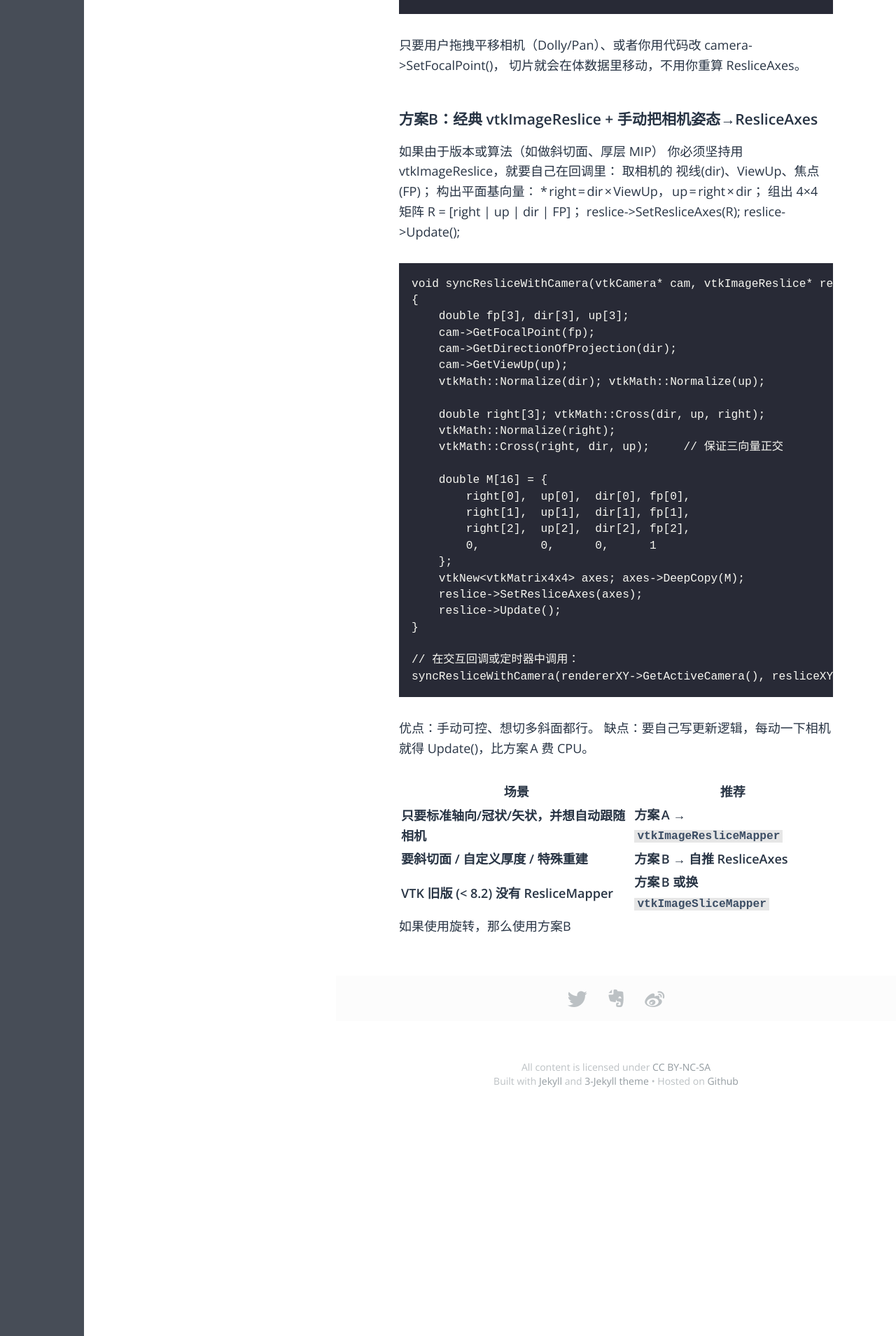
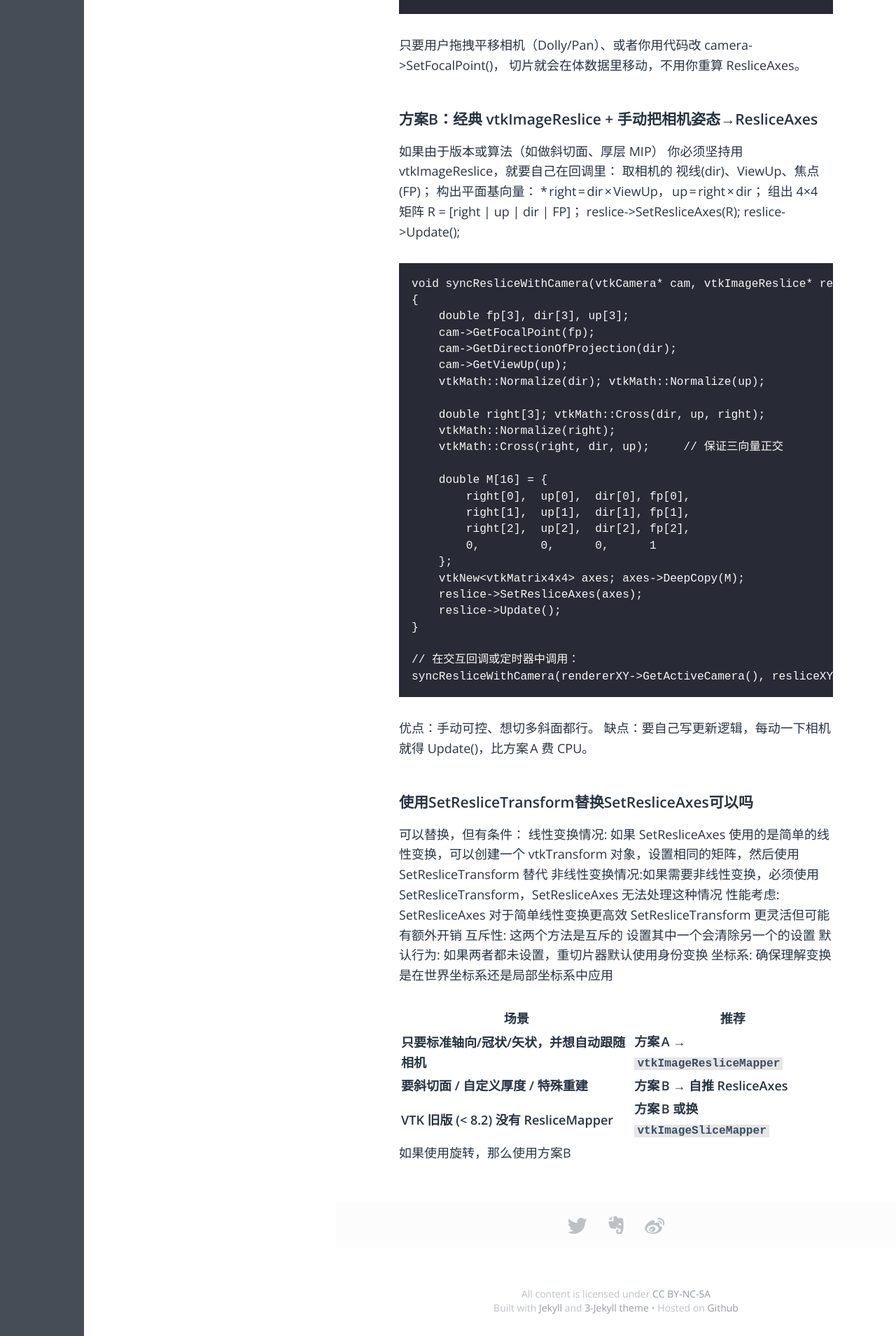
Before and after one commit to aliangaaa/aliangaaa.github.io, a Jekyll site: the page built from _posts/vtk/2025-7-16-图像数据三视图切面.md, in a window 1280 px wide. Shown: the part 1606-3515 px from the top of the page at 70% size. Built offline with Jekyll 4.4.1, drawn with Linux system fonts in a browser that asks for light colours; some web fonts are replaced.

Commit message:
Update 2025-7-16-图像数据三视图切面.md

```diff
--- a/_posts/vtk/2025-7-16-图像数据三视图切面.md
+++ b/_posts/vtk/2025-7-16-图像数据三视图切面.md
@@ -98,6 +98,22 @@ syncResliceWithCamera(rendererXY->GetActiveCamera(), resliceXY);
 优点：手动可控、想切多斜面都行。
 缺点：要自己写更新逻辑，每动一下相机就得 Update()，比方案 A 费 CPU。
 
+### 使用SetResliceTransform替换SetResliceAxes可以吗
+可以替换，但有条件：
+线性变换情况:
+如果 SetResliceAxes 使用的是简单的线性变换，可以创建一个 vtkTransform 对象，设置相同的矩阵，然后使用 SetResliceTransform 替代
+非线性变换情况:如果需要非线性变换，必须使用 SetResliceTransform，SetResliceAxes 无法处理这种情况
+性能考虑:
+SetResliceAxes 对于简单线性变换更高效
+SetResliceTransform 更灵活但可能有额外开销
+互斥性:
+这两个方法是互斥的
+设置其中一个会清除另一个的设置
+默认行为:
+如果两者都未设置，重切片器默认使用身份变换
+坐标系:
+确保理解变换是在世界坐标系还是局部坐标系中应用
+
 | 场景                                  | 推荐                                 |
 | ----------------------------------- | ---------------------------------- |
 | **只要标准轴向/冠状/矢状，并想自动跟随相机**           | **方案 A → `vtkImageResliceMapper`** |
```
